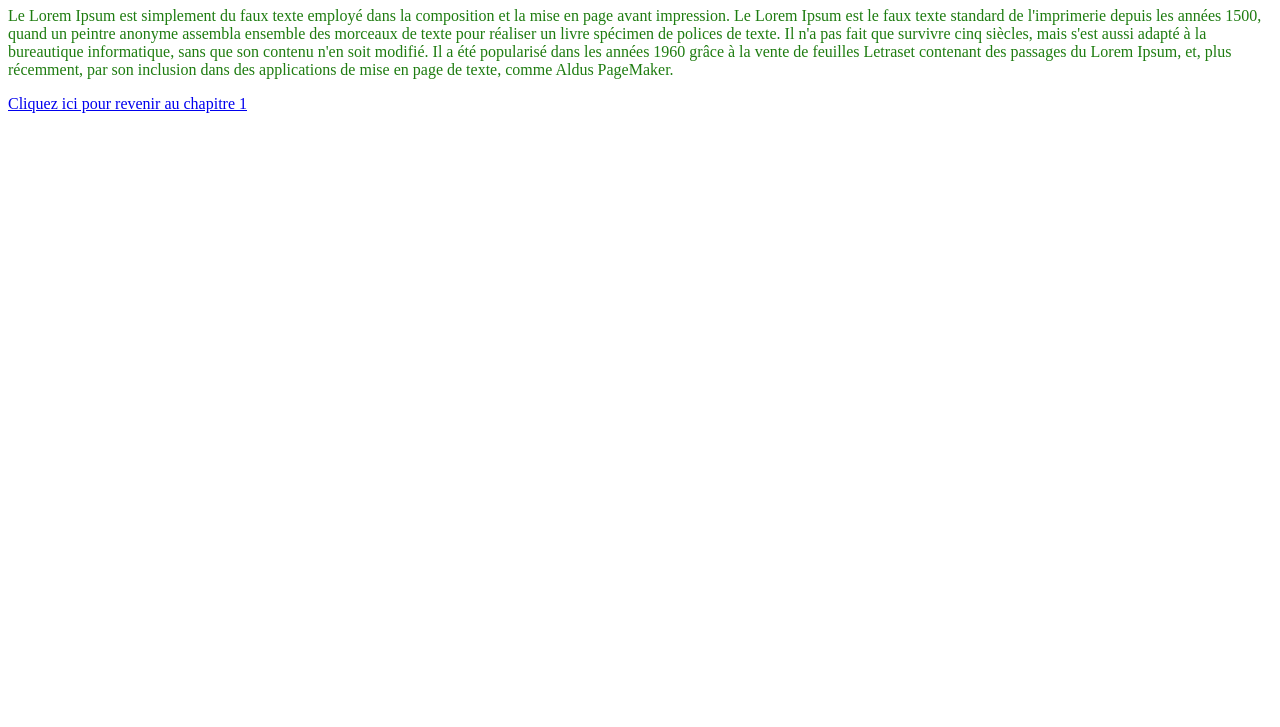
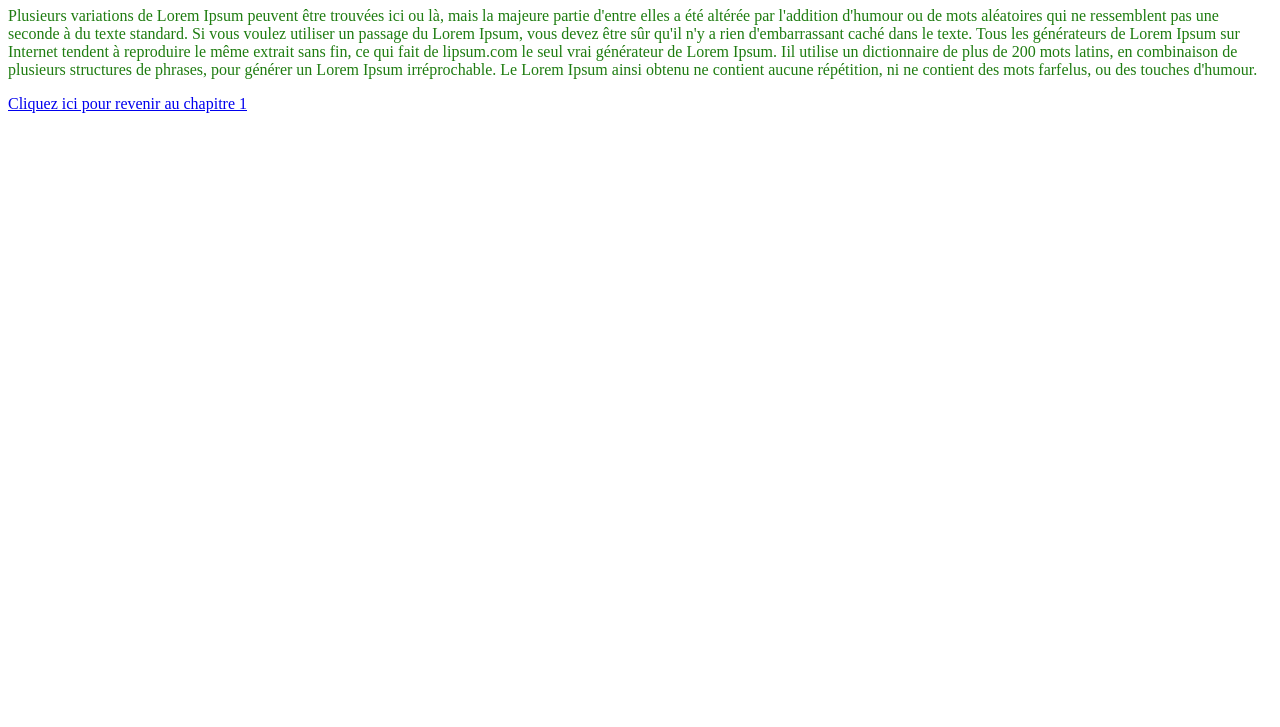
Before and after one commit to rgirodon/dta_second_repository, a plain HTML site: page chapter2.html in a window 1280 px wide. Shown: the part 73-800 px from the top of the page. Drawn offline with Linux system fonts and the light colour scheme.

Commit message:
Modification du 2e chapitre

```diff
--- a/chapter2.html
+++ b/chapter2.html
@@ -10,7 +10,7 @@
     <body>
         <h1>Chapitre 2</h1>
         <p>
-        Le Lorem Ipsum est simplement du faux texte employé dans la composition et la mise en page avant impression. Le Lorem Ipsum est le faux texte standard de l'imprimerie depuis les années 1500, quand un peintre anonyme assembla ensemble des morceaux de texte pour réaliser un livre spécimen de polices de texte. Il n'a pas fait que survivre cinq siècles, mais s'est aussi adapté à la bureautique informatique, sans que son contenu n'en soit modifié. Il a été popularisé dans les années 1960 grâce à la vente de feuilles Letraset contenant des passages du Lorem Ipsum, et, plus récemment, par son inclusion dans des applications de mise en page de texte, comme Aldus PageMaker.
+        Plusieurs variations de Lorem Ipsum peuvent être trouvées ici ou là, mais la majeure partie d'entre elles a été altérée par l'addition d'humour ou de mots aléatoires qui ne ressemblent pas une seconde à du texte standard. Si vous voulez utiliser un passage du Lorem Ipsum, vous devez être sûr qu'il n'y a rien d'embarrassant caché dans le texte. Tous les générateurs de Lorem Ipsum sur Internet tendent à reproduire le même extrait sans fin, ce qui fait de lipsum.com le seul vrai générateur de Lorem Ipsum. Iil utilise un dictionnaire de plus de 200 mots latins, en combinaison de plusieurs structures de phrases, pour générer un Lorem Ipsum irréprochable. Le Lorem Ipsum ainsi obtenu ne contient aucune répétition, ni ne contient des mots farfelus, ou des touches d'humour.
         </p>
         <a href="chapter1.html">Cliquez ici pour revenir au chapitre 1</a>
     </body>
```
